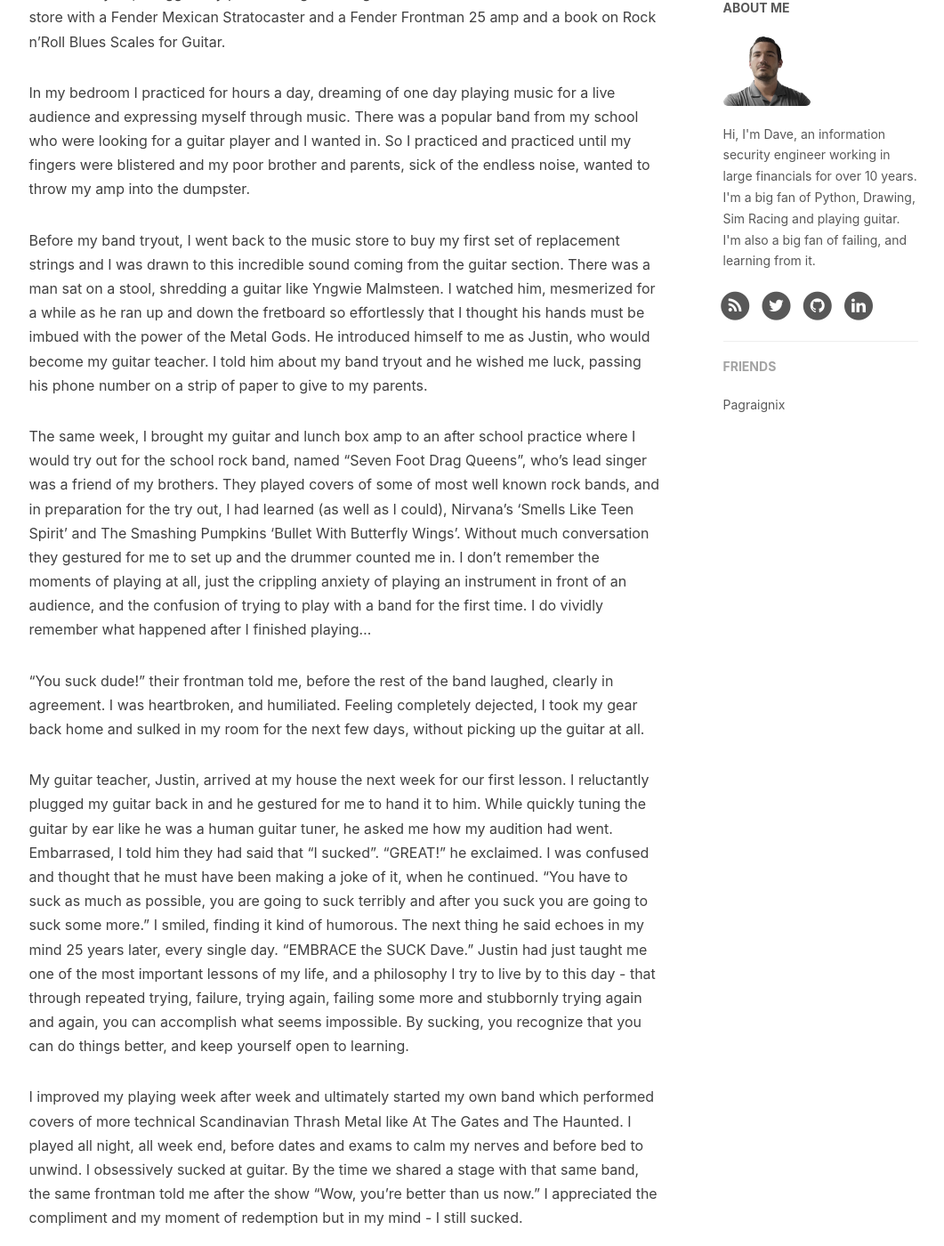
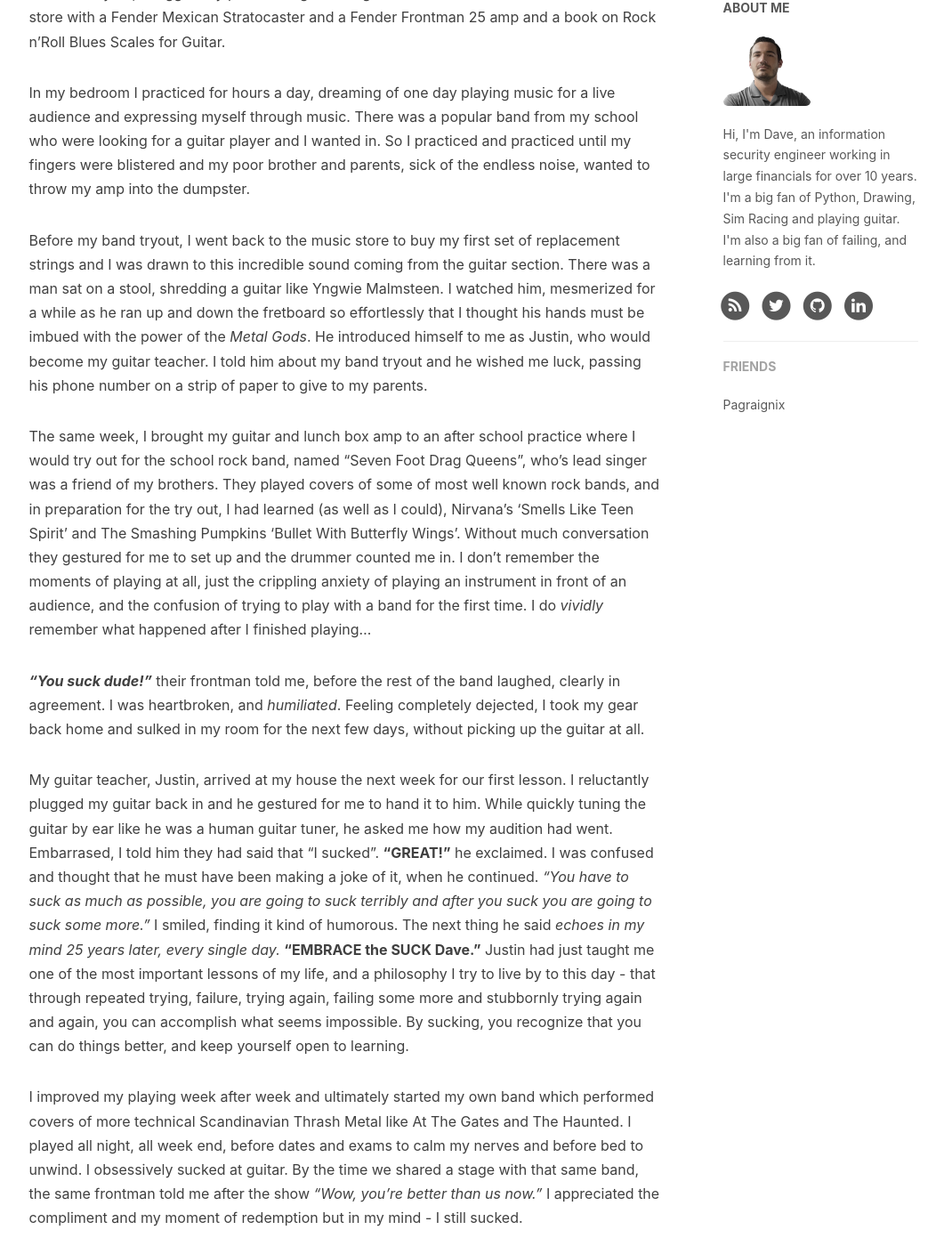
Before and after one commit to ropeadope62/ropeadope62.github.io, a Jekyll site: the page built from art.html, in a window 1280 px wide and 1400 px high, scrolled down 586 px. Shown: the whole window at 89% size, without its empty margins (135-1196 px from the left). Built offline with Jekyll 4.4.1, drawn with Linux system fonts in a browser that asks for light colours; nearby versions of some CDN libraries; comment, search, counter and statistics services are not loaded; some of the changed lines change nothing that is shown; some of the changed text lies outside the part shown.

Commit message:
Update en.md

```diff
--- a/_includes/about/en.md
+++ b/_includes/about/en.md
@@ -3,18 +3,18 @@
 
 In my bedroom I practiced for hours a day, dreaming of one day playing music for a live audience and expressing myself through music. There was a popular band from my school who were looking for a guitar player and I wanted in. So I practiced and practiced until my fingers were blistered and my poor brother and parents, sick of the endless noise, wanted to throw my amp into the dumpster.
 
-Before my band tryout, I went back to the music store to buy my first set of replacement strings and I was drawn to this incredible sound coming from the guitar section. There was a man sat on a stool, shredding a guitar like Yngwie Malmsteen. I watched him, mesmerized for a while as he ran up and down the fretboard so effortlessly that I thought his hands must be imbued with the power of the Metal Gods. He introduced himself to me as Justin, who would become my guitar teacher. I told him about my band tryout and he wished me luck, passing his phone number on a strip of paper to give to my parents.
+Before my band tryout, I went back to the music store to buy my first set of replacement strings and I was drawn to this incredible sound coming from the guitar section. There was a man sat on a stool, shredding a guitar like Yngwie Malmsteen. I watched him, mesmerized for a while as he ran up and down the fretboard so effortlessly that I thought his hands must be imbued with the power of the *Metal Gods*. He introduced himself to me as Justin, who would become my guitar teacher. I told him about my band tryout and he wished me luck, passing his phone number on a strip of paper to give to my parents.
 
-The same week, I brought my guitar and lunch box amp to an after school practice where I would try out for the school rock band, named "Seven Foot Drag Queens", who's lead singer was a friend of my brothers. They played covers of some of most well known rock bands, and in preparation for the try out, I had learned (as well as I could), Nirvana's 'Smells Like Teen Spirit' and The Smashing Pumpkins 'Bullet With Butterfly Wings'. Without much conversation they gestured for me to set up and the drummer counted me in. I don't remember the moments of playing at all, just the crippling anxiety of playing an instrument in front of an audience, and the confusion of trying to play with a band for the first time. I do vividly remember what happened after I finished playing...
+The same week, I brought my guitar and lunch box amp to an after school practice where I would try out for the school rock band, named "Seven Foot Drag Queens", who's lead singer was a friend of my brothers. They played covers of some of most well known rock bands, and in preparation for the try out, I had learned (as well as I could), Nirvana's 'Smells Like Teen Spirit' and The Smashing Pumpkins 'Bullet With Butterfly Wings'. Without much conversation they gestured for me to set up and the drummer counted me in. I don't remember the moments of playing at all, just the crippling anxiety of playing an instrument in front of an audience, and the confusion of trying to play with a band for the first time. I do *vividly* remember what happened after I finished playing...
 
-"You suck dude!" their frontman told me, before the rest of the band laughed, clearly in agreement. I was heartbroken, and humiliated. Feeling completely dejected, I took my gear back home and sulked in my room for the next few days, without picking up the guitar at all.
+***"You suck dude!"*** their frontman told me, before the rest of the band laughed, clearly in agreement. I was heartbroken, and *humiliated*. Feeling completely dejected, I took my gear back home and sulked in my room for the next few days, without picking up the guitar at all.
 
-My guitar teacher, Justin, arrived at my house the next week for our first lesson. I reluctantly plugged my guitar back in and he gestured for me to hand it to him. While quickly tuning the guitar by ear like he was a human guitar tuner, he asked me how my audition had went. Embarrased, I told him they had said that "I sucked". "GREAT!" he exclaimed. I was confused and thought that he must have been making a joke of it, when he continued. "You have to suck as much as possible, you are going to suck terribly and after you suck you are going to suck some more." I smiled, finding it kind of humorous. The next thing he said echoes in my mind 25 years later, every single day. "EMBRACE the SUCK Dave." Justin had just taught me one of the most important lessons of my life, and a philosophy I try to live by to this day - that through repeated trying, failure, trying again, failing some more and stubbornly trying again and again, you can accomplish what seems impossible. By sucking, you recognize that you can do things better, and keep yourself open to learning.
+My guitar teacher, Justin, arrived at my house the next week for our first lesson. I reluctantly plugged my guitar back in and he gestured for me to hand it to him. While quickly tuning the guitar by ear like he was a human guitar tuner, he asked me how my audition had went. Embarrased, I told him they had said that "I sucked". **"GREAT!"** he exclaimed. I was confused and thought that he must have been making a joke of it, when he continued. *"You have to suck as much as possible, you are going to suck terribly and after you suck you are going to suck some more."* I smiled, finding it kind of humorous. The next thing he said *echoes in my mind 25 years later, every single day.* **"EMBRACE the SUCK Dave."** Justin had just taught me one of the most important lessons of my life, and a philosophy I try to live by to this day - that through repeated trying, failure, trying again, failing some more and stubbornly trying again and again, you can accomplish what seems impossible. By sucking, you recognize that you can do things better, and keep yourself open to learning.
 
-I improved my playing week after week and ultimately started my own band which performed covers of more technical Scandinavian Thrash Metal like At The Gates and The Haunted. I played all night, all week end, before dates and exams to calm my nerves and before bed to unwind. I obsessively sucked at guitar. By the time we shared a stage with that same band, the same frontman told me after the show "Wow, you're better than us now." I appreciated the compliment and my moment of redemption but in my mind - I still sucked.
+I improved my playing week after week and ultimately started my own band which performed covers of more technical Scandinavian Thrash Metal like At The Gates and The Haunted. I played all night, all week end, before dates and exams to calm my nerves and before bed to unwind. I obsessively sucked at guitar. By the time we shared a stage with that same band, the same frontman told me after the show *"Wow, you're better than us now."* I appreciated the compliment and my moment of redemption but in my mind - I still sucked.
 
 In the time since, I've played with some amazing musicians, opened shows for bands like Teenage Head at The Horseshoe Tavern in Toronto, played to a packed crowd at the Toronto Opera House, released several albums and even got a song I wrote onto the Radio which got over 10,000 Spotify Plays (which earned us $22 - don't do music as a career kids!).
 
 ![Alt Text](dchorseshoe.png)
 
-25 years later and I'm still playing and sucking as hard as ever. I don't know where Justin the guitar teacher ended up after I left home for University, but I'm forever grateful for teaching me to not be afraid of failure, but to make it an art. So, welcome to my personal blog and space where I write about my endless journey of learning - and in Justin's honor I named it: The Art of Failing.
+25 years later and I'm still playing and sucking as hard as ever. I don't know where Justin the guitar teacher ended up after I left home for University, but I'm forever grateful for teaching me to not be afraid of failure, but to make it an art. If you aren't failing, you aren't trying. So, welcome to my personal blog and space where I write about my endless journey of learning - and in Justin's honor, I named it: *The Art of Failing.*
```
